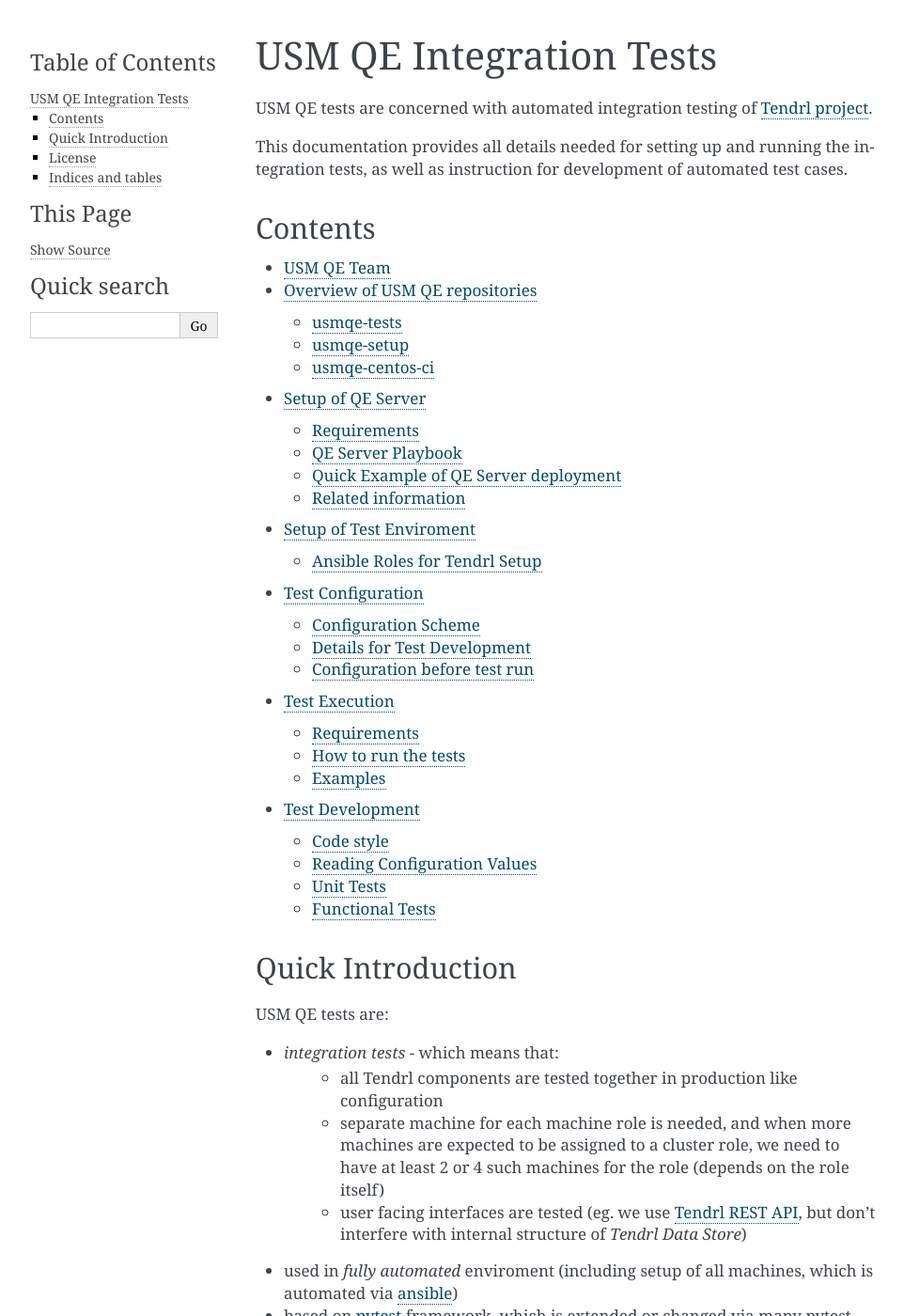
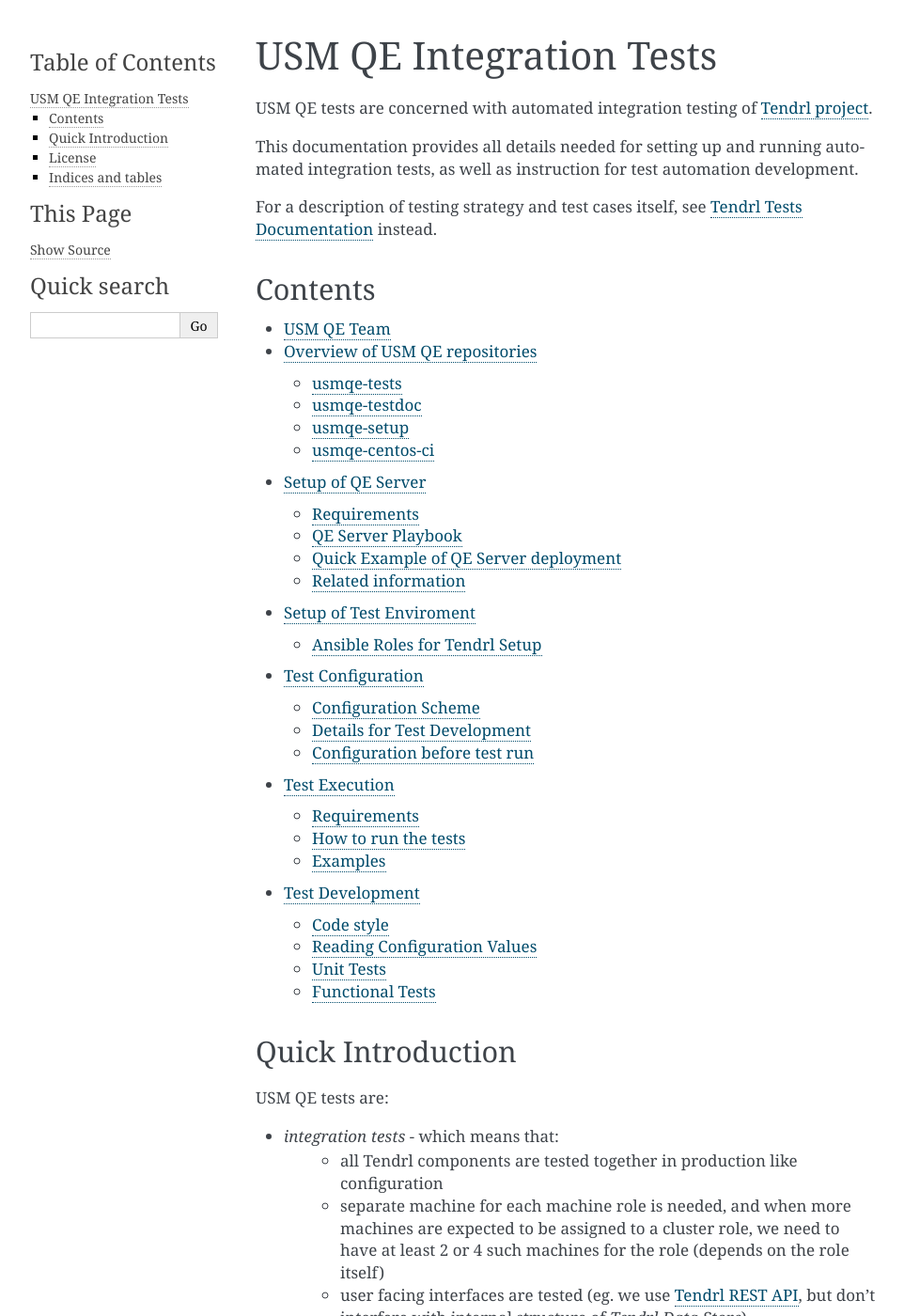
Before and after one commit to usmqe/usmqe-tests, a Sphinx documentation site: the page built from docs/index.rst, in a window 1280 px wide and 1400 px high. Shown: the whole window at 94% size, without its empty margins (148-1110 px from the left). Built offline with Sphinx 7.4.7, drawn with Linux system fonts in a browser that asks for light colours; some of the changed text lies outside the part shown.

Commit message:
description of usmqe-testdoc

```diff
--- a/docs/index.rst
+++ b/docs/index.rst
@@ -10,9 +10,12 @@
 USM QE tests are concerned with automated integration testing of `Tendrl
 project`_.
 
-This documentation provides all details needed for setting up and running the
-integration tests, as well as instruction for development of automated test
-cases.
+This documentation provides all details needed for setting up and running
+automated integration tests, as well as instruction for test automation
+development.
+
+For a description of testing strategy and test cases itself, see `Tendrl Tests
+Documentation`_ instead.
 
 
 Contents
@@ -72,6 +70,7 @@
 * :ref:`search`
 
 .. _`Tendrl project`: http://tendrl.org/
+.. _`Tendrl Tests Documentation`: https://usmqe-testdoc.readthedocs.io/en/latest/
 .. _`usmqe-tests`: https://github.com/usmqe/usmqe-tests
 .. _`GNU GPL v3.0`: http://www.gnu.org/licenses/gpl-3.0.txt
 .. _`pytest`: http://docs.pytest.org/en/latest/index.html
```
Also changed, not shown: other parts of docs/index.rst (+0 -5 lines), docs/repository_overview.rst (+10 -0 lines).
